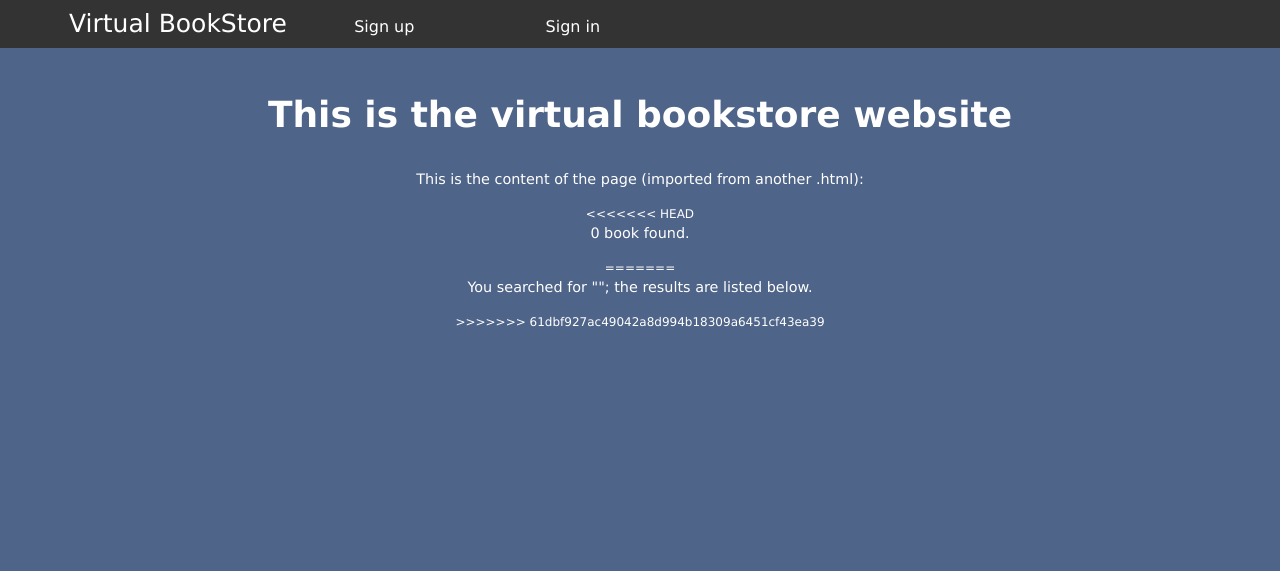
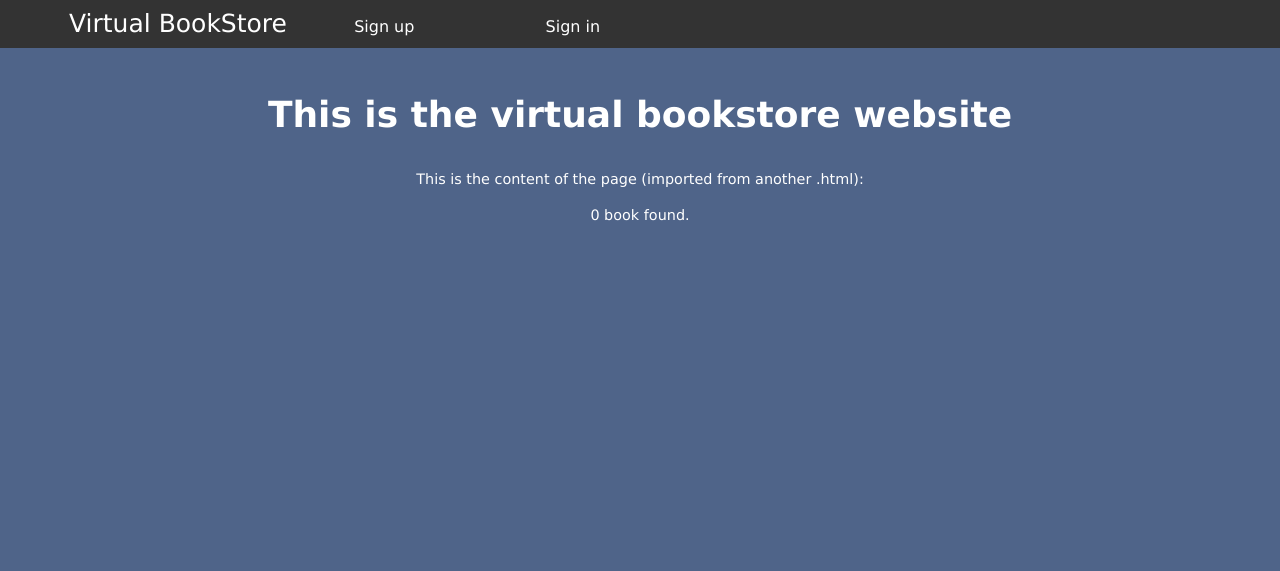
Before and after one commit to pmlaforest/django_bookstore, a Django app: page /search/ in a window 1280 px wide. Shown: the top 571 px of the page. Run offline with Django 3.2, Linux system fonts and the light colour scheme; parts of the project's set-up code (start-up, migrations or seed data) failed here and were passed over.

Commit message:
trying to resolve merge conflict damages 2

```diff
--- a/virtual_library/search/admin.py
+++ b/virtual_library/search/admin.py
@@ -1,13 +1,8 @@
 from django.contrib import admin
 from .models import Livre
 
-<<<<<<< HEAD
 from .models import Book, Author, Book_Author
 
 admin.site.register(Book)
 admin.site.register(Author)
 admin.site.register(Book_Author)
-=======
-# Register your models here.
-admin.site.register(Livre)
->>>>>>> 61dbf927ac49042a8d994b18309a6451cf43ea39
--- a/virtual_library/search/templates/search/search_result.html
+++ b/virtual_library/search/templates/search/search_result.html
@@ -2,7 +2,6 @@
 
 {% block content %}
 
-<<<<<<< HEAD
 {% if error_message %}<p><strong>{{ error_message }}</strong></p>{% endif %}
 
 
@@ -30,17 +29,5 @@
 <p> 0 book found. </p>
 
 {% endif %}
-=======
-{{ object.description_html|safe }}
-
-{% if error_message %}
-    <p><strong>{{ error_message }}</strong></p>
-{% endif %}
-
-<p>You searched for "{{ keywords }}"; the results are listed below.</p>
-{% for livre in query_results %}
-    <p>{{livre.livre_nom}}</p></b>
-{% endfor %}
->>>>>>> 61dbf927ac49042a8d994b18309a6451cf43ea39
 
 {% endblock %}
```
Also changed, not shown: virtual_library/search/migrations/0001_initial.py.
